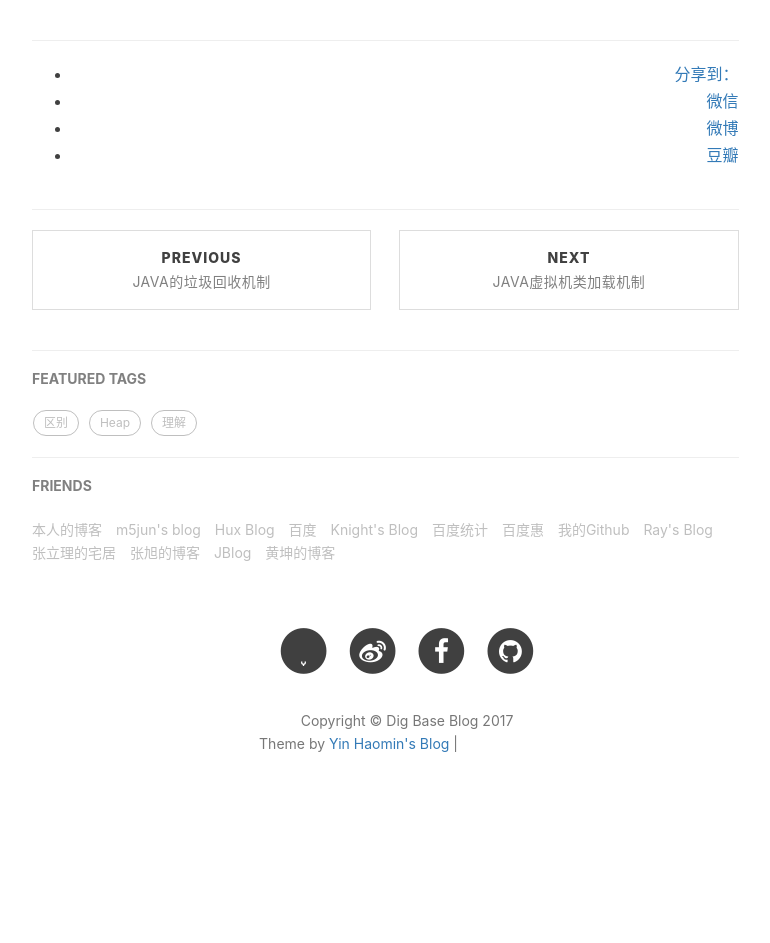
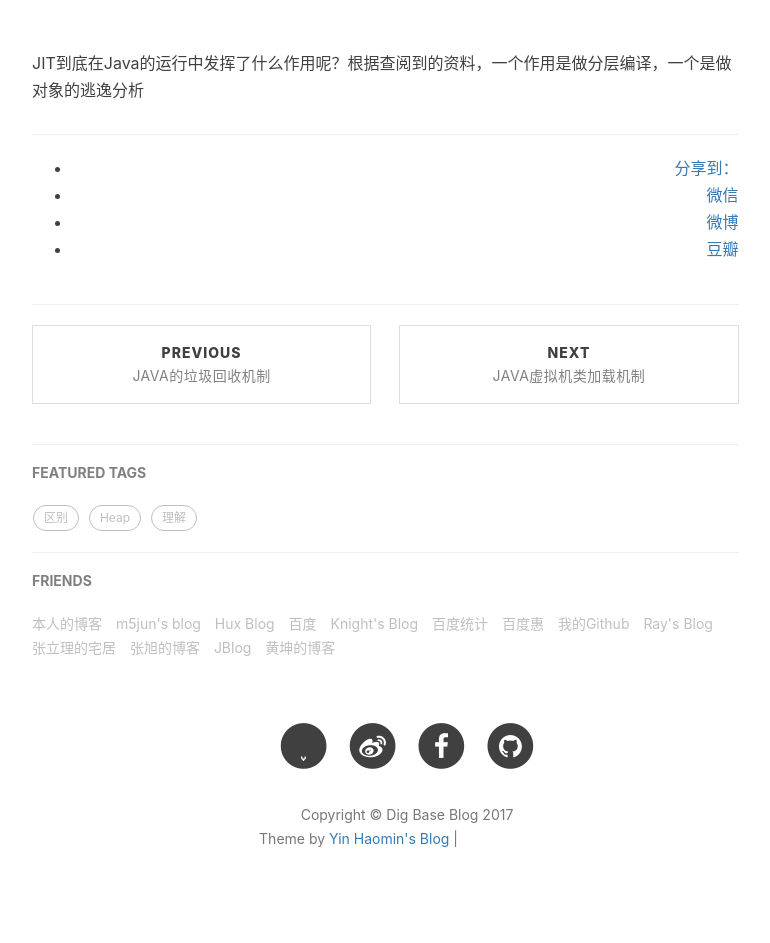
Before and after one commit to baiscjava/basicjava.github.io, a Jekyll site: the page built from _posts/2017-01-14-关于JIT的分层编译和逃逸分析.md, in a window 1280 px wide. Shown: the part 457-1400 px from the top of the page, without its empty margins (233-1003 px from the left). Built offline with Jekyll 4.4.1, drawn with Linux system fonts in a browser that asks for light colours; nearby versions of some CDN libraries; comment, search, counter and statistics services are not loaded; before the commit the page ends 1305 px from its top, so only the background shows below that; grey boxes are pictures that could not be loaded.

Commit message:
Update 2017-01-14-关于JIT的分层编译和逃逸分析.md

```diff
--- a/_posts/2017-01-14-关于JIT的分层编译和逃逸分析.md
+++ b/_posts/2017-01-14-关于JIT的分层编译和逃逸分析.md
@@ -9,3 +9,5 @@ tags:
     - 分层编译
     - 逃逸分析
 ---
+
+JIT到底在Java的运行中发挥了什么作用呢？根据查阅到的资料，一个作用是做分层编译，一个是做对象的逃逸分析<br>
```
